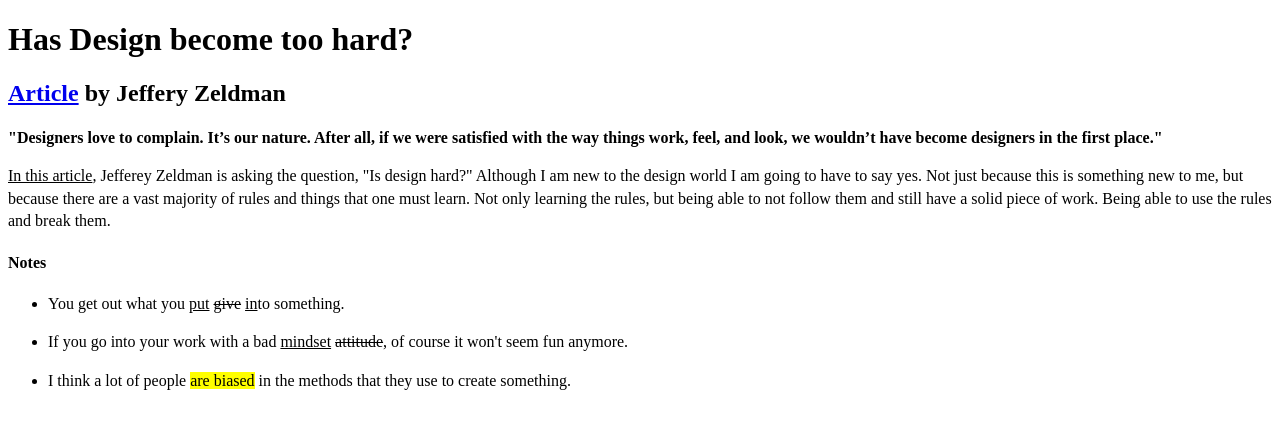
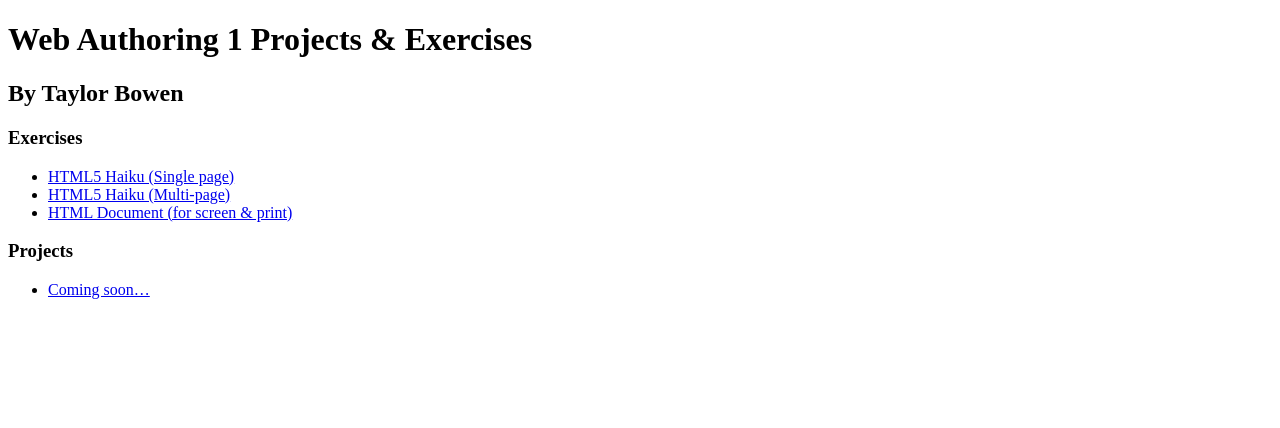
Before and after one commit to taylorbowen/taylorbowen.github.io, a plain HTML site: page index.html in a window 1280 px wide. Drawn offline with Linux system fonts and the light colour scheme.

Commit message:
Update with projects and exercises
Web Authoring 1 stuff.

```diff
--- a/index.html
+++ b/index.html
@@ -3,94 +3,31 @@
 <head>
 	<meta charset="utf-8">
 	<meta name="viewport" content="width=device-width, initial-scale=1">
-	<title>HTML Document</title>
 	<meta name="author" content="Taylor Bowen">
-
-		<style media="print">
-
-a {
-		color: black;
-		text-decoration: none;
-   }
-
-del {
-		display; none;
-   }
-
-header,
-#notes h4 {
-		text-align: center;
-		}
-
-p {
-		line-height: 2;
-		text-indent: 2em;
-		margin:0;
-		}
-
-#notes p {
-		text-indent: 0;
-		}
-
-
-
-	</style>
-
-	<style media="screen">
-
-	p {
-		line-height: 1.4;
-		}
-
-	</style>
-
-	<!--[if IE]>
- 		<script src="html5shiv-printshiv.min.js"></script>
-	<![endif]-->
-
-
+	<title>Web Authoring 1 / Projects / Taylor Bowen</title>
 </head>
 <body>
 
-<!--
-http://www.zeldman.com/2016/06/05/transcription-design-become-hard/
-	-->
-
-	<p>
-<del hidden><ins datetime="2016-09-12"><ins>For</ins> <s>H</s>omework: I need to write a summary about the Zeldman <del hidden>post</del> <ins>article</ins>.</ins></del>
-	</p>
 
 <header>
-	<h1>Has Design become too hard?</h1>
-	<h2><a 	href="http://www.zeldman.com/2016/06/05/transcription-design-become-hard/">Article</a> by Jeffery Zeldman</h2>
+	<h1>Web Authoring 1 Projects & Exercises</h1>
+	<h2>By Taylor Bowen</h2>
 </header>
 
+<section id="exercises">
+	<h3>Exercises</h3>
+	<ul>
+		<li><a href="html5-haiku-single-page/index.html">HTML5 Haiku (Single page)</a></li>
+		<li><a href="html5-haiku/index.html">HTML5 Haiku (Multi-page)</a></li>
+		<li><a href="html-document/index.html">HTML Document (for screen & print)</a></li>
+	</ul>
+</section>
 
-<p>
- <b>"Designers love to complain. It’s our nature. After all, if we were satisfied with the way things work, feel, and look, we wouldn’t have become designers in the first place."</b> </p>
-
-<p>
- <ins>In this article</ins>, Jefferey Zeldman is asking the question, "Is design hard?" Although I am new to the design world I am going to have to say yes. Not just because this is something new to me, but because there are a vast majority of rules and things that one must learn. Not only learning the rules, but being able to not follow them and still have a solid piece of work. Being able to use the rules and break them.
-
-
-</p>
-
-<section id="notes">
-
-<h4>Notes</h4>
+<section id="projects">
+	<h3>Projects</h3>
 	<ul>
-		<li>
-		<p>
-		You get out what you <ins>put</ins> <s>give</s> <ins>in</ins>to something.
-		</p>
-		</li>
-		<li>
-		<p>If you go into your work with a bad <ins>mindset</ins> <s>attitude</s>, of course 		it won't seem fun anymore.</p></li>
-		 <li>
-		 <p>I think a lot of people <mark>are biased</mark> in the methods that they use to create something.</li>
-		 </p>
-		 </ul>
-
+		<li><a href="#">Coming soon…</a></li>
+	</ul>
 </section>
 
 </body>
```
